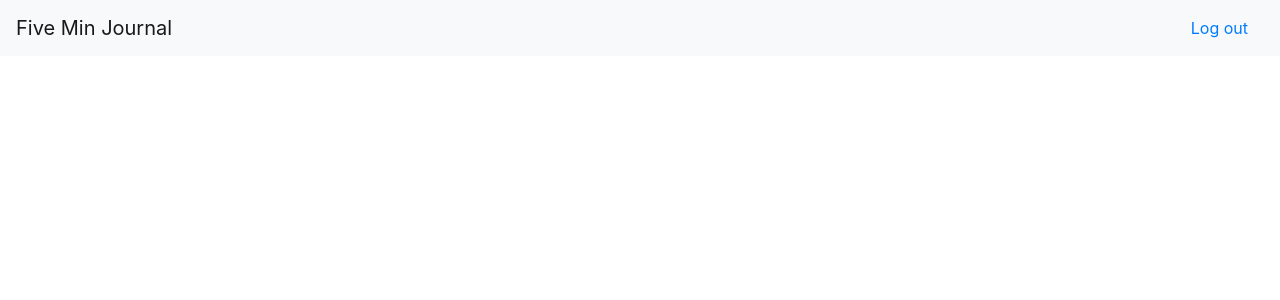
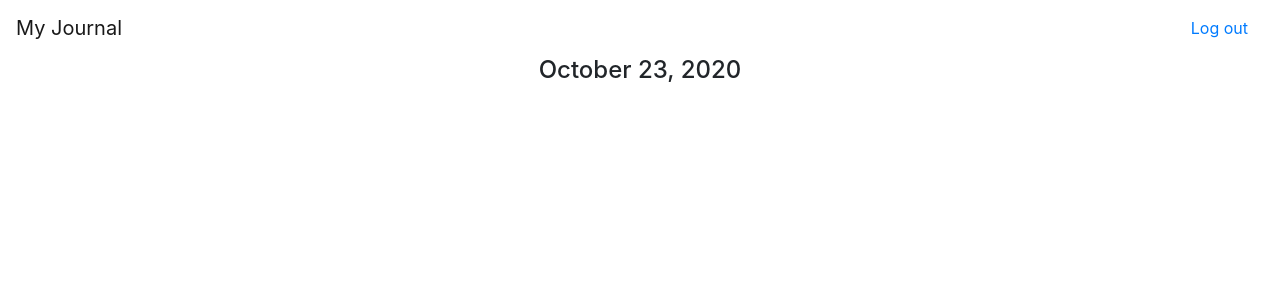
Before and after one commit to sukruthmk/5-min-journal, a React (Create React App) app in the folder frontend/: page /log in a window 1280 px wide. Shown: the top 300 px of the page. Built offline with nearby package versions, Linux system fonts and the light colour scheme.

Commit message:
Added date component

```diff
--- a/frontend/src/App.css
+++ b/frontend/src/App.css
@@ -36,3 +36,7 @@
     transform: rotate(360deg);
   }
 }
+
+.bg-white {
+  background-color: #000 !important;
+}
--- a/frontend/src/common/NavBar/NavBar.js
+++ b/frontend/src/common/NavBar/NavBar.js
@@ -4,8 +4,8 @@ import { Nav, Navbar } from "react-bootstrap";
 
 const NavBar = (): React.Node => {
   return (
-    <Navbar bg="light" variant="light">
-      <Navbar.Brand href="#home">Five Min Journal</Navbar.Brand>
+    <Navbar>
+      <Navbar.Brand>My Journal</Navbar.Brand>
       <Nav className="mr-auto"></Nav>
       <Nav.Link href="#">Log out</Nav.Link>
     </Navbar>
--- a/frontend/src/components/CreateJournal/CreateJournal.js
+++ b/frontend/src/components/CreateJournal/CreateJournal.js
@@ -2,8 +2,14 @@
 
 import * as React from "react";
 
+import DisplayDate from "./DisplayDate";
+
 const CreateJournal = (): React.Node => {
-  return <div></div>;
+  return (
+    <div>
+      <DisplayDate />
+    </div>
+  );
 };
 
 export default CreateJournal;
--- /dev/null
+++ b/frontend/src/components/CreateJournal/DisplayDate.js
@@ -0,0 +1,15 @@
+import * as React from "react";
+
+const DisplayDate = () => {
+  const today = new Date();
+  const month = today.toLocaleString("default", { month: "long" });
+  const date = today.getDate();
+  const year = today.getFullYear();
+  return (
+    <h4 align="center">
+      {month} {date}, {year}
+    </h4>
+  );
+};
+
+export default DisplayDate;
```
